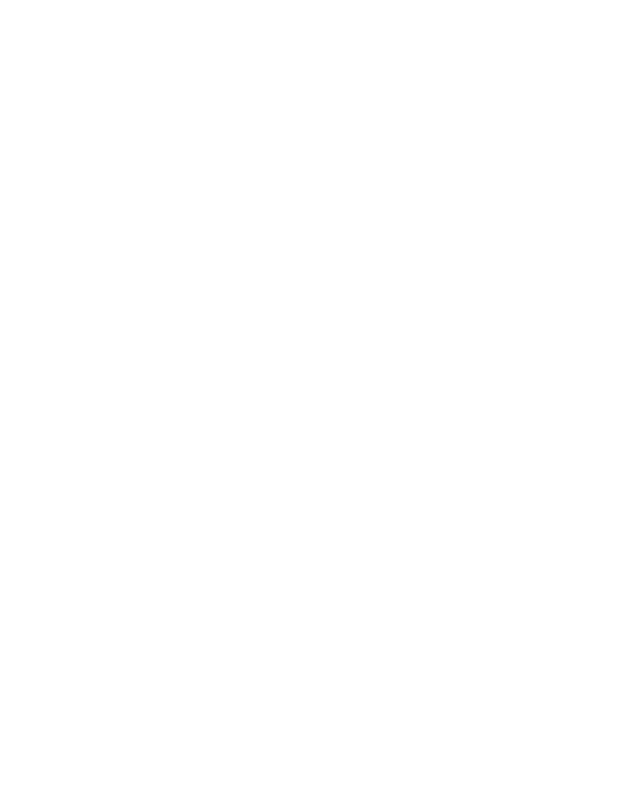
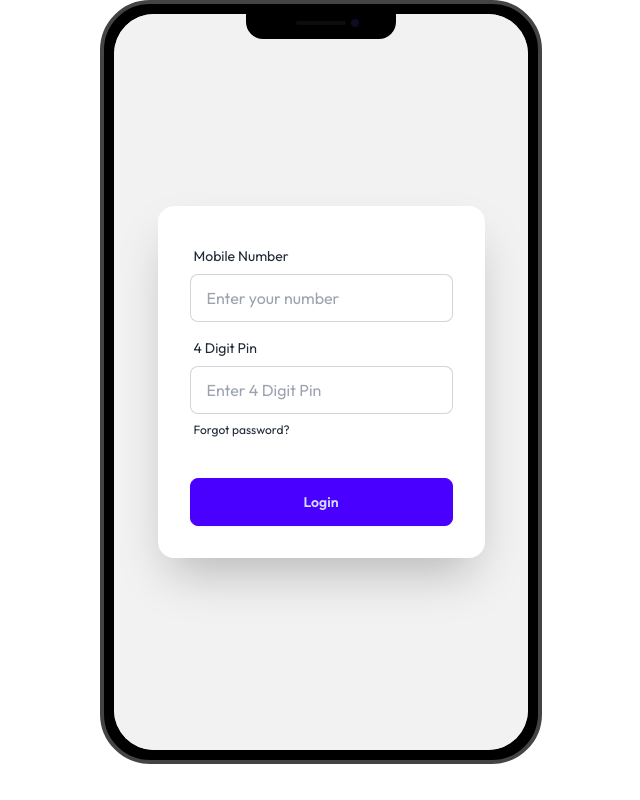
Before and after one commit to MohammadSajjadHossain9648/Payooo-Mobile-Bank, a plain HTML site: page index.html in a window 1280 px wide. Shown: the whole page, without its empty margins (319-959 px from the left). Drawn offline with nearby package versions, Linux system fonts and the light colour scheme.

Commit message:
Add login component using DaisyUI

```diff
--- a/index.html
+++ b/index.html
@@ -4,6 +4,7 @@
     <meta charset="UTF-8">
     <meta name="viewport" content="width=device-width, initial-scale=1.0">
     <title>Payoo Mobile Bank</title>
+    <link rel="icon" type="image/x-icon" href="images/payoo.png">
     <!-- Font CSS file -->
     <link rel="stylesheet" href="styles/font.css">
     <!-- daisyUI 4.12.10 CSS file + Tailwind CSS CDN -->
@@ -13,6 +14,45 @@
     <script src="tailwind_customize_config.js"></script>
 </head>
 <body class="font_outfit">
+    <main class="flex justify-center">
+        <!-- phone section -->
+        <div class="mockup-phone">
+            <div class="camera"></div>
+            <div class="display">
+              <div class="artboard artboard-demo phone-3">
 
+                <!-- login section -->
+                <div class="hero bg-base-200 min-h-screen">
+                    <div class="hero-content">
+                      <div class="card bg-base-100 w-full max-w-sm shrink-0 shadow-2xl">
+                        <form class="card-body">
+                          <div class="form-control">
+                            <label class="label">
+                              <span class="label-text">Mobile Number</span>
+                            </label>
+                            <input type="text" id="mobile_number" name="mobile_number" placeholder="Enter your number" class="input input-bordered [appearance:textfield] [&::-webkit-outer-spin-button]:appearance-none [&::-webkit-inner-spin-button]:appearance-none" required />
+                          </div>
+                          <div class="form-control">
+                            <label class="label">
+                              <span class="label-text">4 Digit Pin</span>
+                            </label>
+                            <input type="number" id="pin" name="pin" placeholder="Enter 4 Digit Pin" class="input input-bordered [appearance:textfield] [&::-webkit-outer-spin-button]:appearance-none [&::-webkit-inner-spin-button]:appearance-none" required />
+                            <label class="label">
+                              <a href="#" class="label-text-alt link link-hover">Forgot password?</a>
+                            </label>
+                          </div>
+                          <div class="form-control mt-6">
+                            <button class="btn btn-primary">Login</button>
+                          </div>
+                        </form>
+                      </div>
+                    </div>
+                  </div>
+
+
+              </div>
+            </div>
+          </div>
+    </main>
 </body>
 </html>
```
